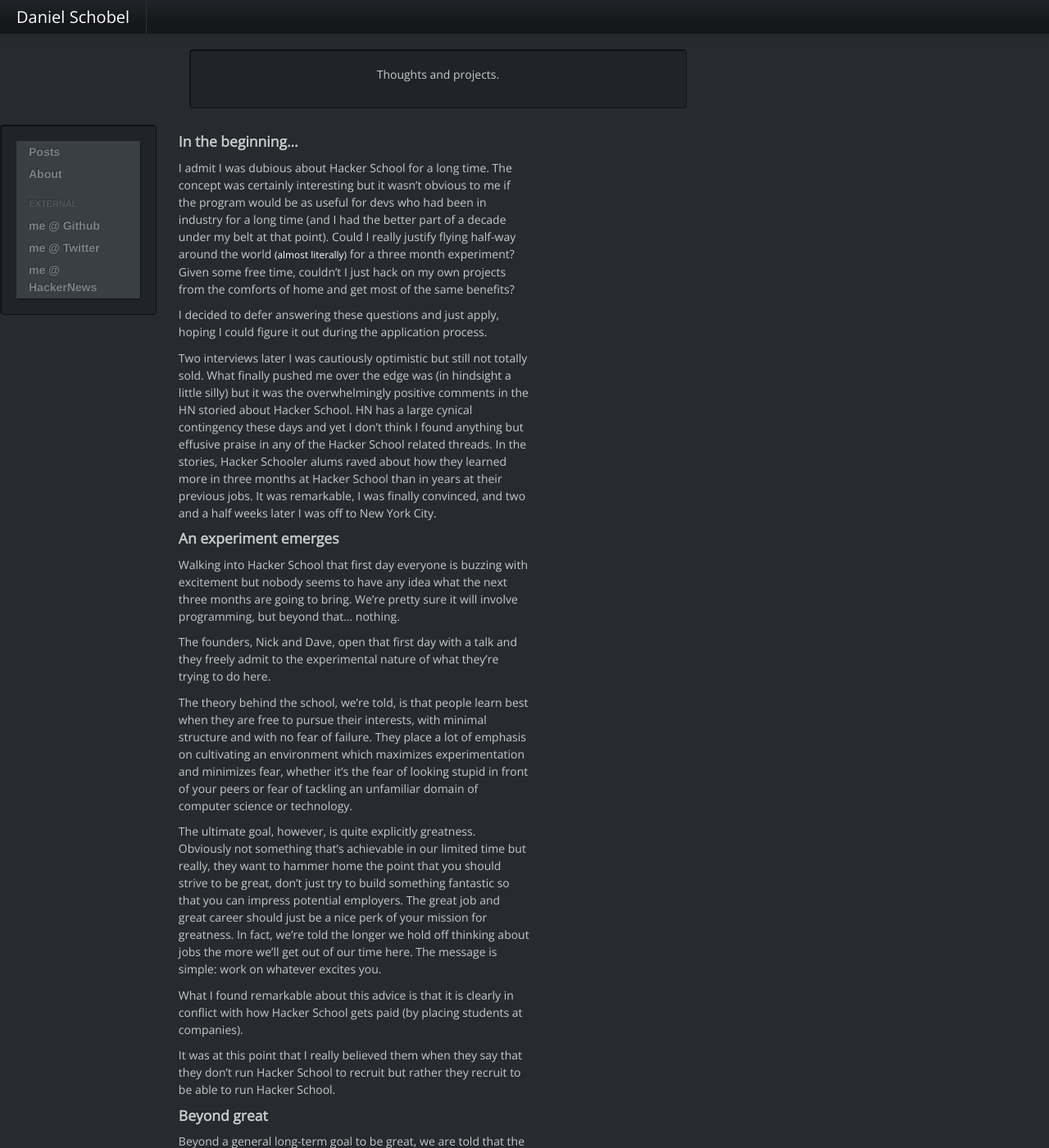
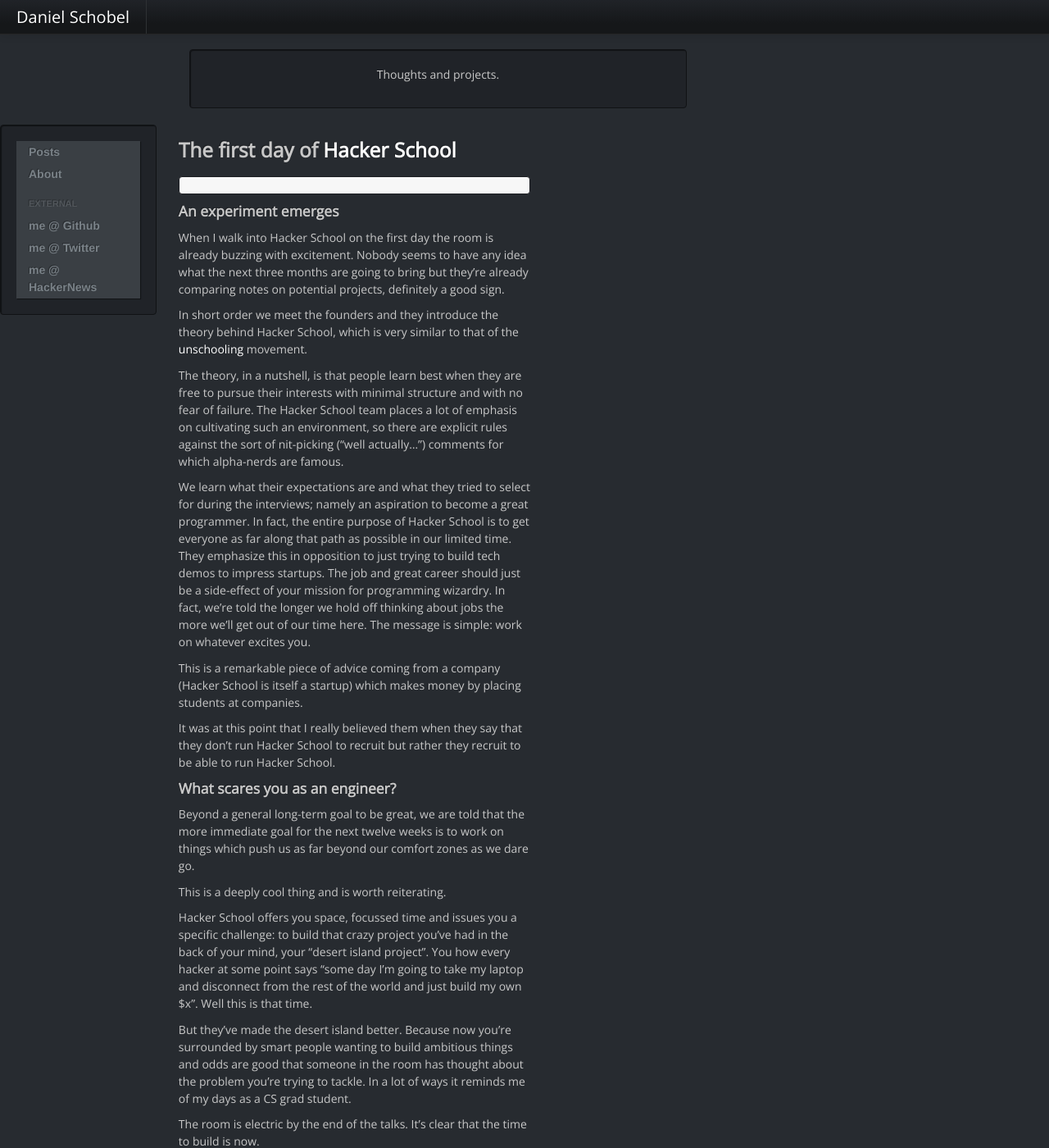
Before and after one commit to dschobel/dschobel.github.com, a Jekyll site: the page built from _posts/2013-02-16-first-day-of-hacker-school.md, in a window 1280 px wide and 1400 px high. Shown: the whole window at 82% size. Built offline with Jekyll 4.4.1, drawn with Linux system fonts in a browser that asks for light colours; some web fonts are replaced; some of the changed text lies outside the part shown.

Commit message:
more revision of first-day post

```diff
--- a/_posts/2013-02-16-first-day-of-hacker-school.md
+++ b/_posts/2013-02-16-first-day-of-hacker-school.md
@@ -3,61 +3,43 @@
 layout: post
 ---
 
-####In the beginning...
-I admit I was dubious about Hacker School for a long time. The concept was
-certainly interesting but it wasn't obvious to me if the program would be as
-useful for devs who had been in industry for a long time (and I had the better
-part of a decade under my belt at that point). Could I really justify flying
-half-way around the world <a
-href="http://www.antipodr.com/?addr=New+York+City%2C+New+York"><small>(almost
-literally)</small></a> for a three month experiment? Given some free
-time, couldn't I just hack on my own projects from the comforts of home and get
-most of the same benefits?
 
-I decided to defer answering these questions and just apply, hoping I could
-figure it out during the application process.
+###The first day of [Hacker School]("http://www.hackerschool.com")
+<pre>
+</pre>
+####An experiment emerges
+When I walk into Hacker School on the first day the room is already buzzing with
+excitement. Nobody seems to have any idea what the next three months are going
+to bring but they're already comparing notes on potential projects, definitely a
+good sign.
 
-Two interviews later I was cautiously optimistic but still not totally sold.
-What finally pushed me over the edge was (in hindsight a little silly) but it
-was the overwhelmingly positive comments in the HN storied about Hacker School.
-HN has a large cynical contingency these days and yet I don't think I found
-anything but effusive praise in any of the Hacker School related threads. In the
-stories, Hacker Schooler alums raved about how they learned more in three months
-at Hacker School than in years at their previous jobs.  It was remarkable, I was
-finally convinced, and two and a half weeks later I was off to New York City.
+In short order we meet the founders and they introduce the theory behind Hacker School,
+which is very similar to that of the
+[unschooling](http://en.wikipedia.org/wiki/Unschooling) movement.
 
+The theory, in a nutshell, is that people learn best when they are free to
+pursue their interests with minimal structure and with no fear of failure.  The
+Hacker School team places a lot of emphasis on cultivating such an environment,
+so there are explicit rules against the sort of nit-picking ("well actually...")
+comments for which alpha-nerds are famous.
 
-####An experiment emerges
-Walking into Hacker School that first day everyone is buzzing with excitement
-but nobody seems to have any idea what the next three months are going to bring.
-We're pretty sure it will involve programming, but beyond that... nothing.
+We learn what their expectations are and what they tried to select for during
+the interviews; namely an aspiration to become a great programmer. In fact, the
+entire purpose of Hacker School is to get everyone as far along that path as
+possible in our limited time. They emphasize this in opposition to just trying
+to build tech demos to impress startups. The job and great career should just be
+a side-effect of your mission for programming wizardry.  In fact, we're told the
+longer we hold off thinking about jobs the more we'll get out of our time here.
+The message is simple: work on whatever excites you.
 
-The founders, Nick and Dave, open that first day with a talk and they freely
-admit to the experimental nature of what they're trying to do here.
-
-The theory behind the school, we're told, is that people learn best when they
-are free to pursue their interests, with minimal structure and with no fear of
-failure. They place a lot of emphasis on cultivating an environment which
-maximizes experimentation and minimizes fear, whether it's the fear of looking
-stupid in front of your peers or fear of tackling an unfamiliar domain of
-computer science or technology.
-
-The ultimate goal, however, is quite explicitly greatness. Obviously not
-something that's achievable in our limited time but really, they want to hammer
-home the point that you should strive to be great, don't just try to build
-something fantastic so that you can impress potential employers. The great job
-and great career should just be a nice perk of your mission for greatness.  In
-fact, we're told the longer we hold off thinking about jobs the more we'll get
-out of our time here. The message is simple: work on whatever excites you.
-
-What I found remarkable about this advice is that it is clearly in conflict with
-how Hacker School gets paid (by placing students at companies).
+This is a remarkable piece of advice coming from a company (Hacker School is
+itself a startup)  which makes money by placing students at companies.
 
 It was at this point that I really believed them when they say that they don't
 run Hacker School to recruit but rather they recruit to be able to run Hacker
 School.
 
-####Beyond great
+####What scares you as an engineer?
 Beyond a general long-term goal to be great, we are told that the more immediate
 goal for the next twelve weeks is to work on things which push us as far beyond
 our comfort zones as we dare go.
@@ -68,12 +50,12 @@
 challenge: to build that crazy project you've had in the back of your mind, your
 "desert island project". You how every hacker at some point says "some day I'm
 going to take my laptop and disconnect from the rest of the world and just build
-my own $x". Well this is that time. But they've made the desert island better.
-Because now you're surrounded by smart people wanting to build ambitious things
-and odds are good that someone in the room has thought about the problem you're
-trying to tackle. And if they're not in the room, someone within the alumni
-network.
+my own $x". Well this is that time.
 
-The room is electric by the end of the talks.
+But they've made the desert island better.  Because now you're surrounded by
+smart people wanting to build ambitious things and odds are good that someone in
+the room has thought about the problem you're trying to tackle. In a lot of ways
+it reminds me of my days as a CS grad student.
 
-Welcome to Hacker School.
+The room is electric by the end of the talks. It's clear that the time to build
+is now.
```
